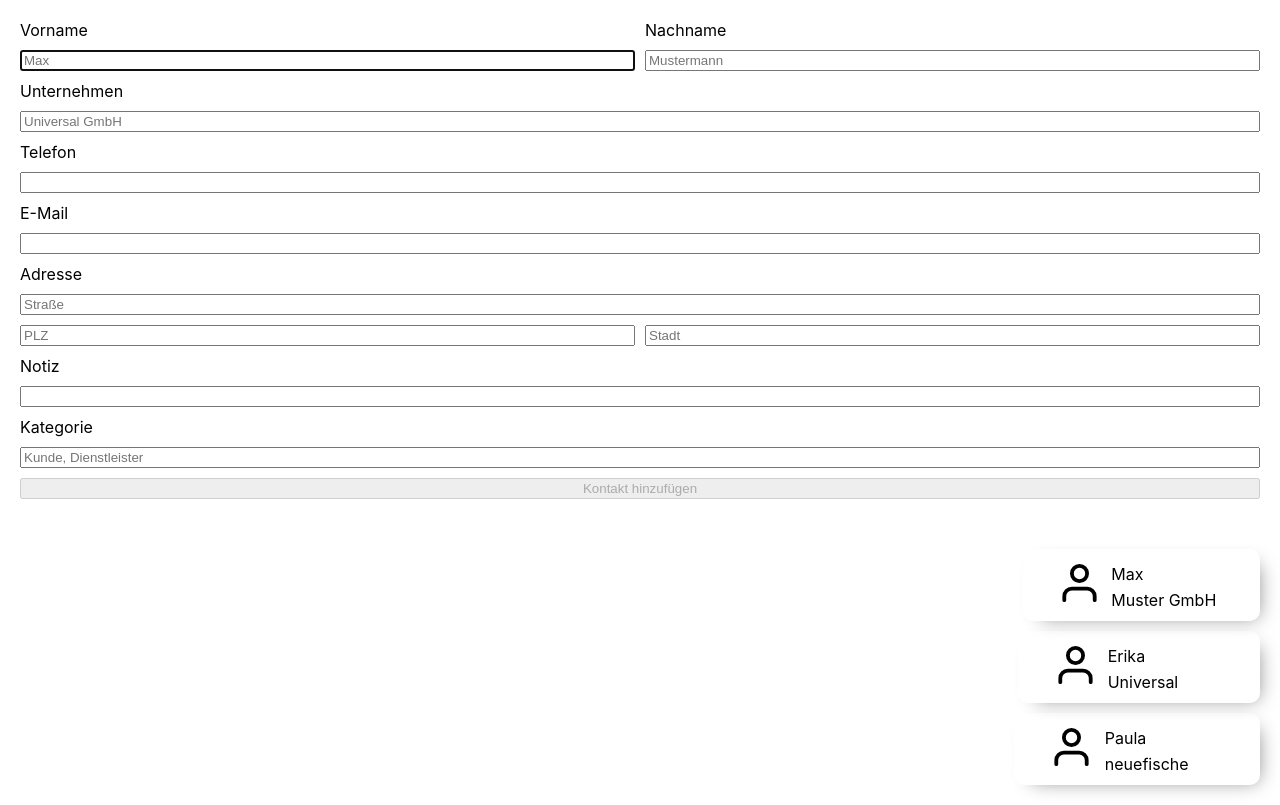
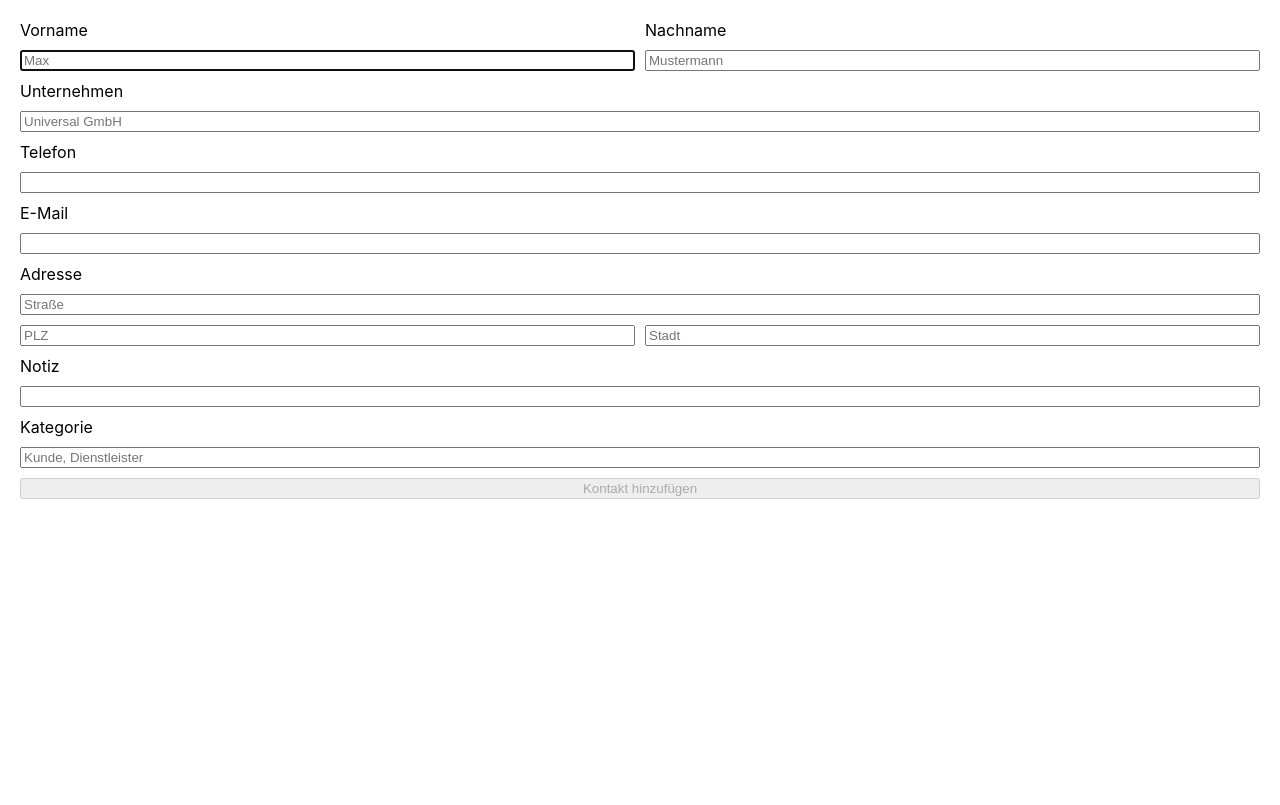
Before and after one commit to soerenstein/capstone-project, a React (Create React App) app: page /create in a window 1280 px wide. Built offline with nearby package versions, Linux system fonts and the light colour scheme.

Commit message:
Add local storage

```diff
--- a/src/App.js
+++ b/src/App.js
@@ -11,11 +11,10 @@ export default function App() {
     lastName: 'Muster',
     company: 'Universal Event GmbH',
   }
-  const [contacts, setContacts] = useState([
-    { firstName: 'Max', lastName: 'Mustermann', company: 'Muster GmbH' },
-    { firstName: 'Erika', lastName: 'Mustermann', company: 'Universal GmbH' },
-    { firstName: 'Paula', lastName: 'Mustermann', company: 'neuefische GmbH' },
-  ])
+
+  const [contacts, setContacts] = useState(
+    JSON.parse(localStorage.getItem('savedContact')) || []
+  )
 
   return (
     <Router>
@@ -23,7 +22,7 @@ export default function App() {
         <Route path="/user-profile"></Route>
         <Route path="/favorites"></Route>
         <Route path="/create">
-          <CreateContact onSubmit={addContactItem} />
+          <CreateContact onSubmit={addContact} contacts={contacts} />
           <ContactList contacts={contacts} />
         </Route>
         <Route path="/list">
@@ -39,7 +38,13 @@ export default function App() {
     </Router>
   )
 
-  function addContactItem(contactItem) {
-    setContacts([contactItem, ...contacts])
+  function addContact(contactItem) {
+    setContacts([...contacts, contactItem])
+    localStorage.setItem(
+      'savedContact',
+      JSON.stringify([...contacts, contactItem])
+    )
+    const savedContact = localStorage.getItem('savedContact')
+    console.log(savedContact)
   }
 }
--- a/src/components/ContactList/ContactList.js
+++ b/src/components/ContactList/ContactList.js
@@ -5,8 +5,8 @@ import ContactListItem from '../ContactListItem/ContactListItem'
 export default function ContactList({ contacts }) {
   return (
     <StyledList>
-      {contacts.map((contactCard, index) => (
-        <ContactListItem key={index} {...contactCard} />
+      {contacts.map((contact) => (
+        <ContactListItem key={contact.id} {...contact} />
       ))}
     </StyledList>
   )
--- a/src/components/ContactListItem/ContactListItem.js
+++ b/src/components/ContactListItem/ContactListItem.js
@@ -5,10 +5,10 @@ export default function ContactListItem({
   firstName,
   lastName,
   company,
-  index,
+  id,
 }) {
   return (
-<li key={index}>
+<li key={id}>
       <ContactContainer>
         <SVGWrapper>
           <svg
@@ -33,8 +33,6 @@ export default function ContactListItem({
   )
 }
 
-
-
 const ContactContainer = styled.section`
   padding: 10px 30px;
   height: 100%;
@@ -56,10 +54,9 @@ const StyledContactInformation = styled.div`
   margin: 0;
   justify-self: start;
   grid-column: 2;
-  word-wrap: break-word;
+  word-wrap: normal;
+  width: 90%;
   overflow: hidden;
-  /* white-space: nowrap;
-  overflow: hidden;
-  text-overflow: ellipsis; */
+  text-overflow: ellipsis;
   height: 1em;
 `
```
